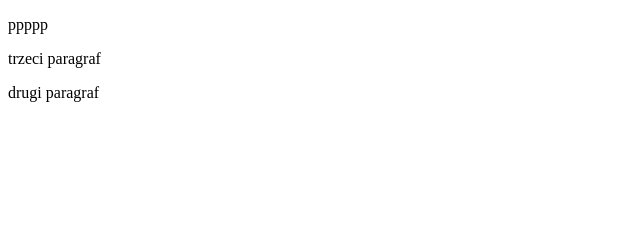
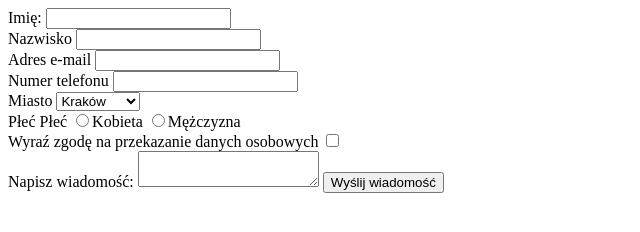
Before and after one commit to adaszewski/adaszewski.github.io, a plain HTML site: page index.html in a window 1280 px wide. Shown: the whole page, without its empty margins (0-640 px from the left). Drawn offline with Linux system fonts and the light colour scheme.

Commit message:
1-formularz-html5

```diff
--- a/index.html
+++ b/index.html
@@ -1,14 +1,39 @@
 <!DOCTYPE html>
 <html lang="en">
+
 <head>
     <meta charset="UTF-8">
     <meta http-equiv="X-UA-Compatible" content="IE=edge">
     <meta name="viewport" content="width=device-width, initial-scale=1.0">
     <title>Document</title>
 </head>
+
 <body>
-    <p>ppppp</p>
-    <p>trzeci paragraf</p>
-    <p> drugi paragraf</p>
+    <form action="https://formspree.io/f/mjvlqjlg" method="POST">
+        <label for="imie">Imię:</label>
+        <input type="text" name="imie" id="imie"><br>
+        <label for="nazwisko">Nazwisko</label>
+        <input type="text" name="nazwisko" id="nazwisko"><br>
+        <label for="mail">Adres e-mail</label>
+        <input type="email" name="mail" id="mail"><br>
+        <label for="telefon">Numer telefonu</label>
+        <input type="number" name="telefon" id="telefon"><br>
+        <label for="miasto">Miasto</label>
+        <select id="miasto">
+            <option value="value1">Kraków</option>
+            <option value="value2">Warszawa</option>
+            <option value="value3">Gdańsk</option>
+        </select><br>
+        <label for="płeć1">Płeć</label>
+        <label for="płeć2">Płeć</label>
+        <input type="radio" id="płeć1" name="płeć1">Kobieta
+        <input type="radio" id="płeć2" name="płeć2">Mężczyzna<br>
+        <label for="zgoda-na-dane-osobowe">Wyraź zgodę na przekazanie danych osobowych</label>
+        <input type="checkbox" name="zgoda na dane osobowe" id="zgoda-na-dane-osobowe"><br>
+        <label for="wiadomość">Napisz wiadomość:</label>
+        <textarea maxlength="500" name="wiadomość" id="wiadomość"></textarea>
+        <button type="submit">Wyślij wiadomość</button>
+    </form>
 </body>
+
 </html>
```
